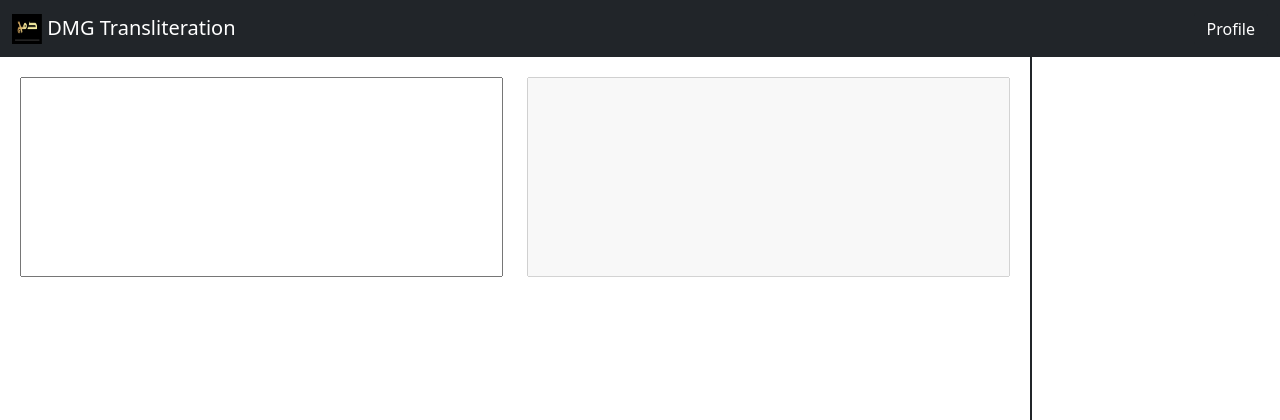
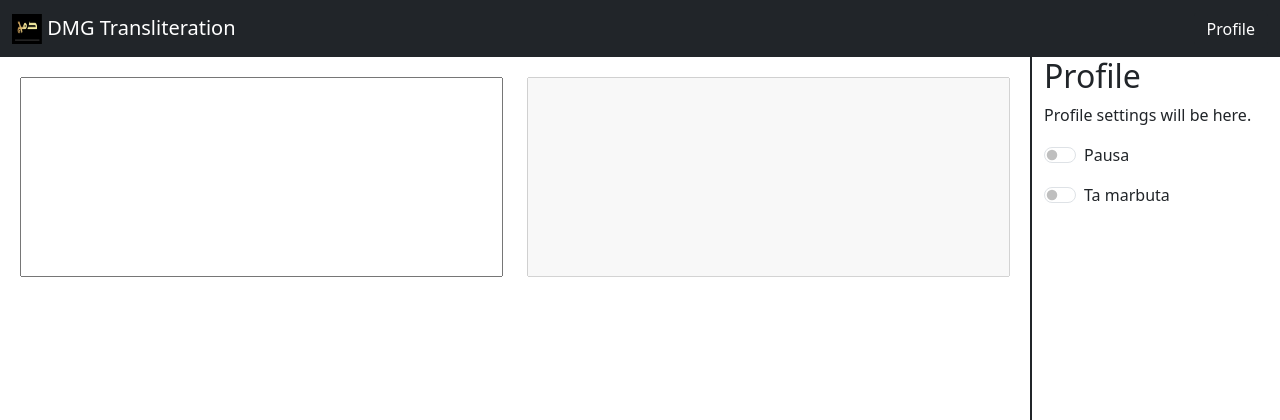
Before and after one commit to theRealProHacker/dmg, a Flask app: page / in a window 1280 px wide. Shown: the top 420 px of the page. Run offline with Flask 3, Linux system fonts and the light colour scheme; parts of the project's set-up code (start-up, migrations or seed data) failed here and were passed over.

Commit message:
UI changes

```diff
--- a/app.py
+++ b/app.py
@@ -4,21 +4,19 @@ from trans import Profile, transliterate
 
 app = Flask(__name__)
 
-profile_descriptions = {
-    "pausa": ("Pausa", "Ob der Text in Pausa gelesen werden soll"),
-    "skip_ta_marbatuh": ("Ta marbuta nicht wiedergeben", "Ob die Ta marbuta am Ende eines Wortes nicht wiedergegeben werden soll"),
-}
-
 @app.route('/')
 def index():
     # name, value, type, title, description
-    profile_data = [
+    profile = [
         (
             name, field.default, field.type.__name__,
-            profile_descriptions.get(name, " ".join(name.split("_")).capitalize())
+            *Profile.descriptions.get(
+                name,
+                (" ".join(name.split("_")).capitalize(), "")
+            )
         ) for (name,field) in Profile.__dataclass_fields__.items()
     ]
-    return render_template('index.html')
+    return render_template('index.html', profile=profile)
 
 @app.route('/transliterate', methods=['POST'])
 def trans():
--- a/templates/index.html
+++ b/templates/index.html
@@ -84,7 +84,21 @@
                 </div>
             </div>
             <aside id="side-bar" class="collapse-horizontal">
-                <div class="container-fluid"></div>
+                <div class="container-fluid">
+                    <h2>Profile</h2>
+                    <p>Profile settings will be here.</p>
+
+                    {% for (name, value, type, title, description) in profile %}
+                        {% if type == 'bool' %}
+                            <div class="form-check form-switch mb-3">
+                                <input id="{{name}}-profile-input" class="form-check-input" type="checkbox" role="switch" name="{{name}}" {% if value %} checked {% endif %}>
+                                <label class="form-check-label" for="{{name}}-profile-input" title="{{description}}">
+                                    {{title}}
+                                </label>
+                            </div>
+                        {% endif %}
+                    {%endfor%}
+                </div>
             </aside>
         </main>
     </div>
@@ -94,21 +108,35 @@
         let timeoutId;
         const input = document.getElementById('input-text');
         const output = document.getElementById('output-text');
+        const profile_inputs = document.querySelectorAll('#side-bar input[name]');
 
-        input.addEventListener('input', function () {
-            clearTimeout(timeoutId);
-            timeoutId = setTimeout(() => {
+        const send_request = () => {
             const text = input.value;
             const profile = {};
+            // TODO: This only works for booleans
+            profile_inputs.forEach(input => {
+                if (input.type === 'checkbox') {
+                    profile[input.name] = input.checked
+                }
+            });
 
             fetch('/transliterate', { method: 'POST', body: JSON.stringify({ text, profile }) })
-                .then(response => response.text())
+            .then(response => response.ok
+                ? response.text()
+                : (()=>{throw new Error(response.status + ' ' + response.statusText)})()
+            )
             .then(data => output.value = data)
             .catch(error => console.error('Error:', error));
             // TODO: real error handling
             console.log(text, profile);
-            }, 1000);
+        }
+
+        input.addEventListener('input', () => {
+            clearTimeout(timeoutId);
+            timeoutId = setTimeout(send_request, 1000);
         });
+
+        profile_inputs.forEach(input => input.addEventListener('change', send_request));
     </script>
 </body>
 </html>
```
Also changed, not shown: trans.py (+8 -1 lines). Lines whose indentation alone changed are shown as unchanged.
